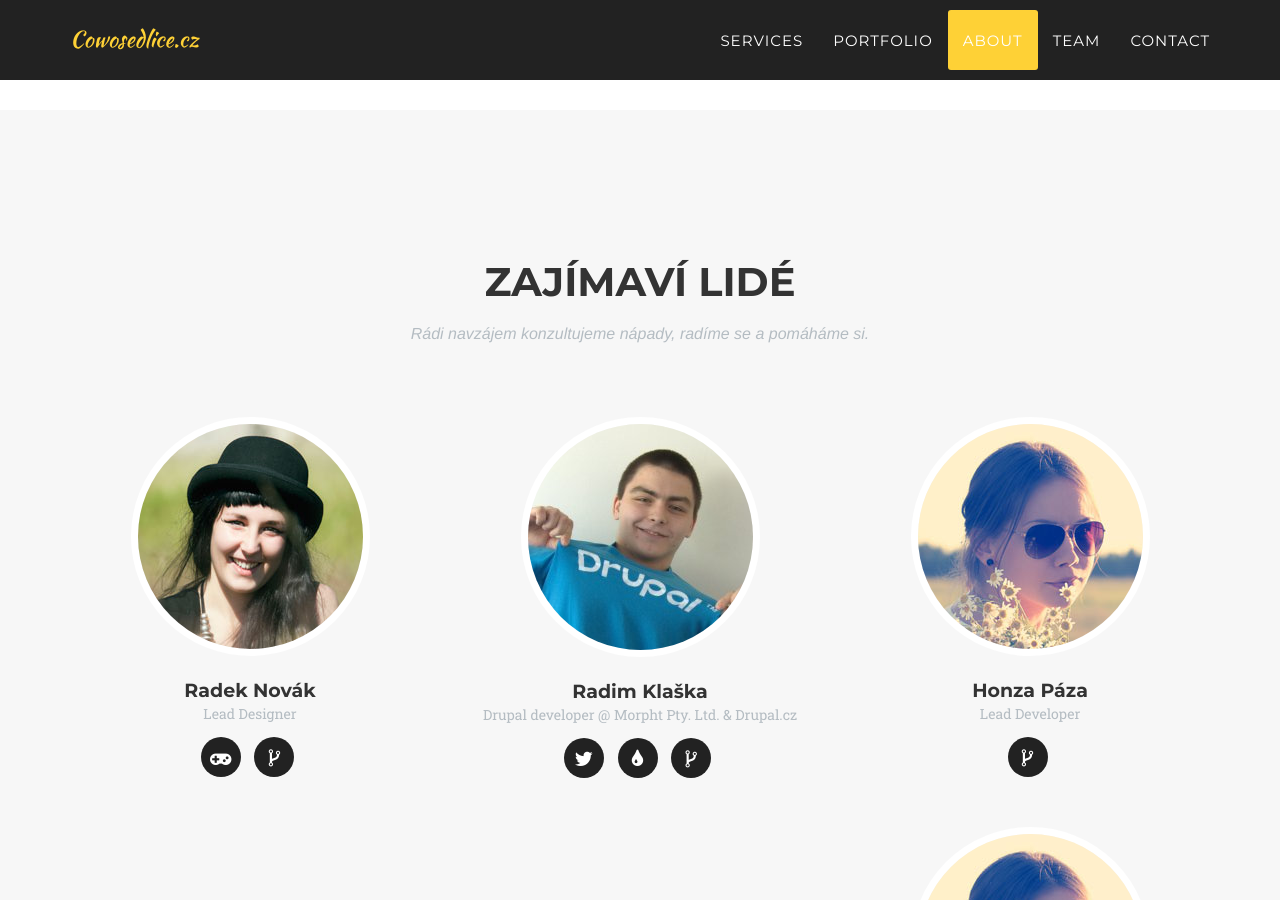
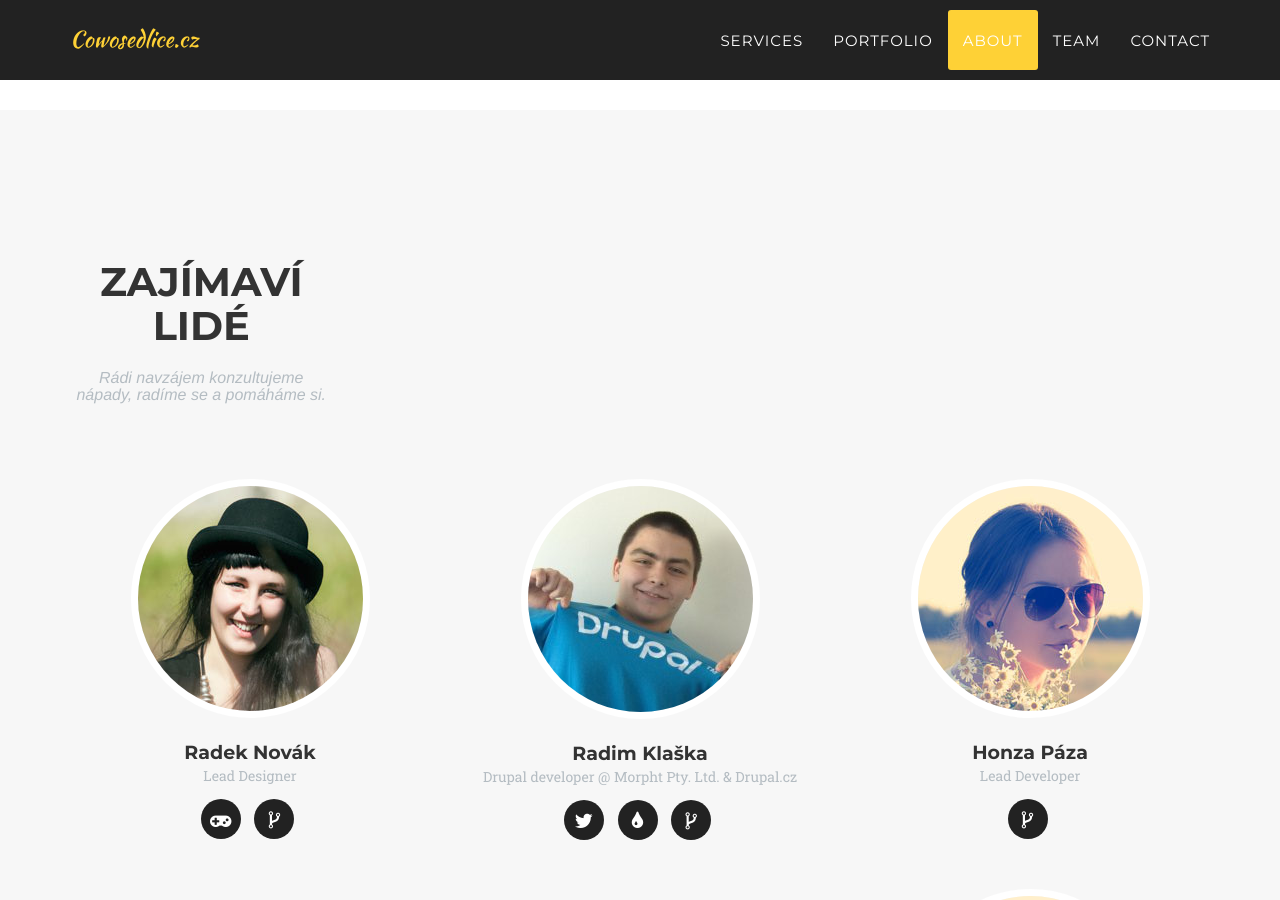
Before and after one commit to cowosedlice/cowosedlice.cz, a Jekyll site: the page built from index.html, in a window 1280 px wide and 900 px high, scrolled down 4314 px. Built offline with Jekyll 4.4.1, drawn with Linux system fonts in a browser that asks for light colours; some web fonts are replaced.

Commit message:
People: Fix member listing responsivnes.

```diff
--- a/_includes/team.html
+++ b/_includes/team.html
@@ -2,7 +2,7 @@
     <section id="team" class="bg-light-gray">
         <div class="container">
             <div class="row">
-                <div class="col-lg-12 text-center">
+                <div class="col-xs-12 col-sm-6 col-md-4 col-lg-3 text-center">
                     <h2 class="section-heading">{{site.people-heading}}</h2>
                     <h3 class="section-subheading text-muted">{{site.people-subheading}}</h3>
                 </div>
```
